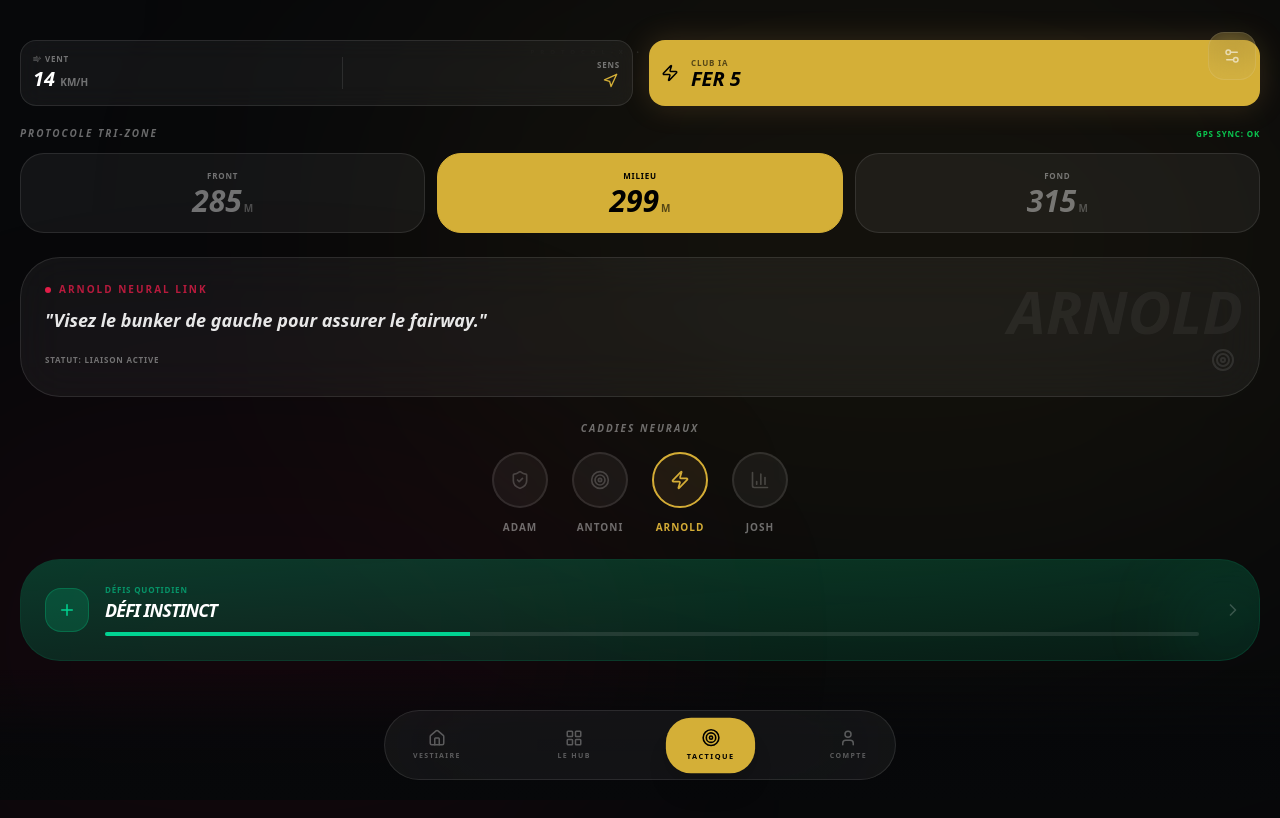
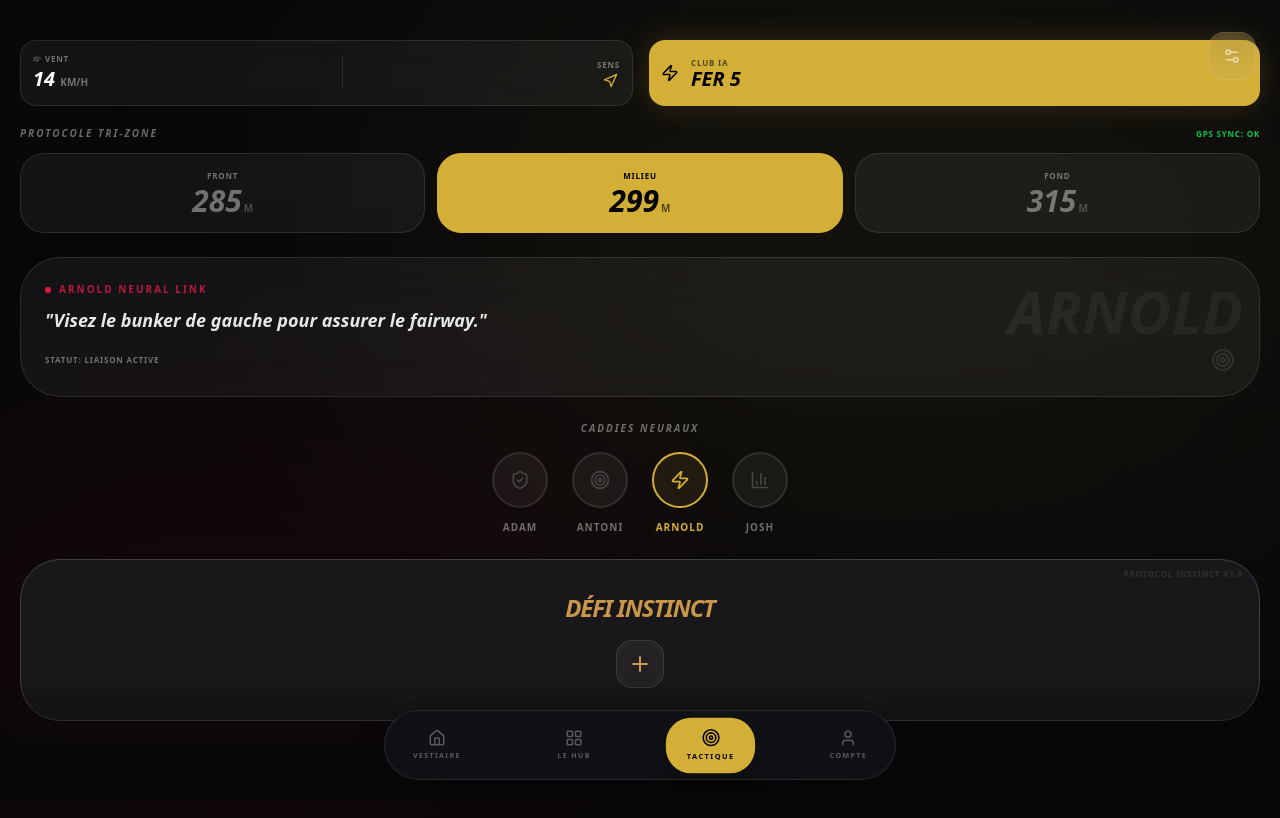
Before and after one commit to rgq0812-rgb/The-chose, a React (Vite) app: page / in a window 1280 px wide. Shown: the top 818 px of the page. Built offline with nearby package versions, Linux system fonts and the light colour scheme.

Commit message:
feat: Improve Défi Instinct UI
Replaces the glitchy DEFI INSTINCT section with a stable ONYX version. The new design is a button with an ornate visual style, providing a more premium user experience.

```diff
--- a/src/components/TacticalHUD.tsx
+++ b/src/components/TacticalHUD.tsx
@@ -180,30 +180,23 @@ const TacticalHUD = () => {
           </div>
         </section>
 
-        {/* DEFI INSTINCT (GLITCH FIXED) */}
-        <div className="p-6 bg-emerald-500/10 border border-emerald-500/20 rounded-[2.5rem] relative overflow-hidden group">
-          <div className="absolute inset-0 bg-gradient-to-br from-emerald-500/20 to-transparent" />
-          <div className="relative z-10 flex items-center justify-between">
-            <div className="p-3 bg-emerald-500/20 rounded-2xl border border-emerald-500/30">
-              <Plus className="text-emerald-400" size={18} />
-            </div>
-            <div className="flex-1 px-4">
-              <div className="text-[8px] font-black uppercase tracking-widest text-emerald-400/60">Défis Quotidien</div>
-              <div className="text-lg font-black italic uppercase tracking-tighter">Défi Instinct</div>
-              <div className="w-full h-1 bg-white/10 mt-2 rounded-full overflow-hidden">
-                <div className="w-1/3 h-full bg-emerald-400" />
-              </div>
-            </div>
-            <ChevronRight className="opacity-20 translate-x-2" size={20} />
+        {/* DÉFI INSTINCT - VERSION STABLE ONYX */}
+        <button className="w-full p-8 bg-zinc-900 border border-zinc-700 rounded-[2.5rem] flex flex-col items-center justify-center gap-4 relative group active:scale-95 transition-all">
+          <span className="text-[#C9964A] text-2xl font-black italic uppercase tracking-tighter text-center">
+            DÉFI INSTINCT
+          </span>
+          <div className="w-12 h-12 bg-white/5 border border-white/10 rounded-2xl flex items-center justify-center">
+            <Plus className="text-[#C9964A]" size={24} />
           </div>
-          {/* Subtle decoration to replace the glitch */}
-          <div className="absolute -bottom-4 -right-4 w-24 h-24 bg-emerald-500/10 rounded-full blur-2xl" />
-        </div>
+          <div className="absolute top-2 right-4 opacity-10 text-[8px] font-black uppercase tracking-widest">
+            Protocol Instinct v1.0
+          </div>
+        </button>
       </div>
 
-      {/* BOTTOM TAB BAR */}
-      <div className="fixed bottom-0 left-0 right-0 p-5 z-50 bg-gradient-to-t from-[#07080a] via-[#07080a]/90 to-transparent pt-10">
-        <div className="bg-white/5 backdrop-blur-3xl border border-white/10 rounded-[2.5rem] p-2 flex items-center justify-between max-w-lg mx-auto">
+      {/* BOTTOM TAB BAR - STABILIZED DESIGN */}
+      <div className="fixed bottom-0 left-0 right-0 p-5 z-50 bg-gradient-to-t from-[#07080a] to-transparent pt-8">
+        <div className="bg-[#101114] border border-white/10 rounded-[2.5rem] p-2 flex items-center justify-between max-w-lg mx-auto shadow-2xl">
           {[
             { icon: Home, label: 'VESTIAIRE' },
             { icon: LayoutGrid, label: 'LE HUB' },
```
